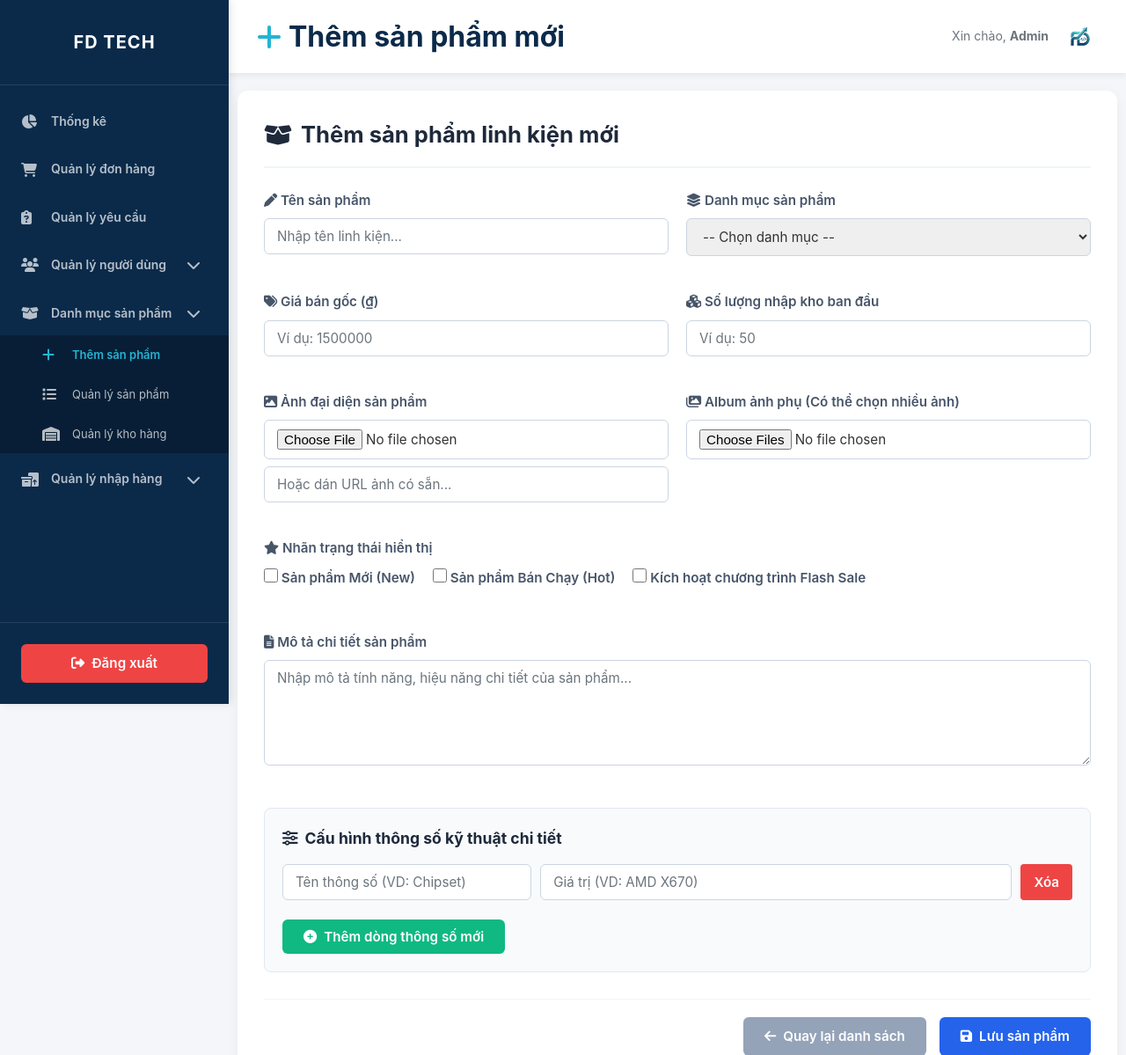
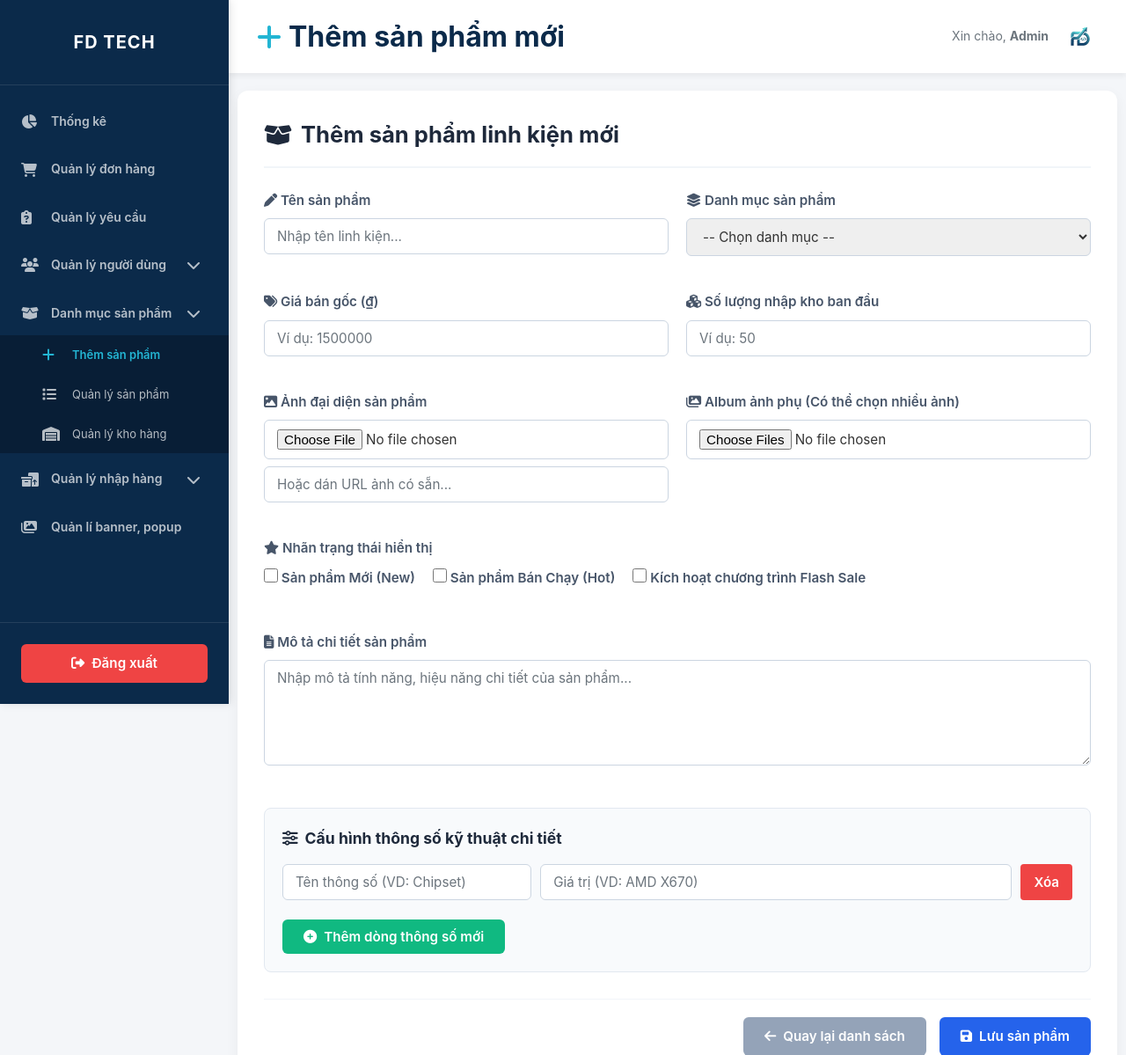
Before and after one commit to thnh-dc/FD-Tech, a PHP site: page /FD-Tech/add.php in a window 1280 px wide. Shown: the top 1199 px of the page at 88% size. Run offline with PHP 8.4, Linux system fonts and the light colour scheme; the visitor is signed in with stand-in values (Sample User, id 1); data that the repository does not hold is empty.

Commit message:
Update sidebar.php

```diff
--- a/admin/includes/sidebar.php
+++ b/admin/includes/sidebar.php
@@ -103,6 +103,9 @@
                 </li>
             </ul>
         </li>
+        <li class="menu-item <?= (basename($_SERVER['PHP_SELF']) == 'manage_images.php') ? 'active' : '' ?>">
+            <a href="manage_images.php"><i class="fa-solid fa-images"></i> Quản lí banner, popup</a>
+        </li>
     </ul>
     <div class="sidebar-footer">
         <a href="/FD-Tech/auth/logout.php" class="btn btn-danger logout-btn">
```
